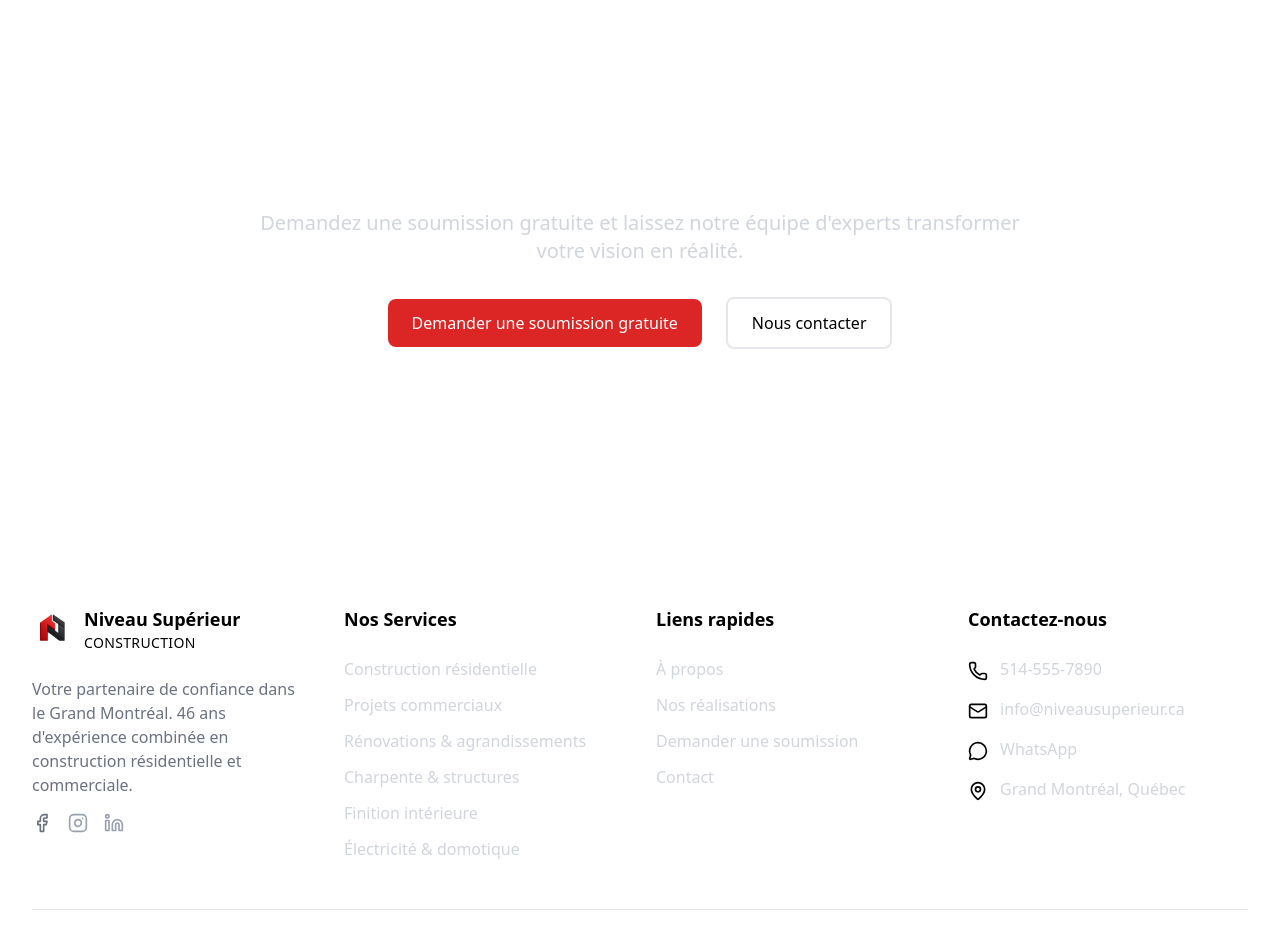
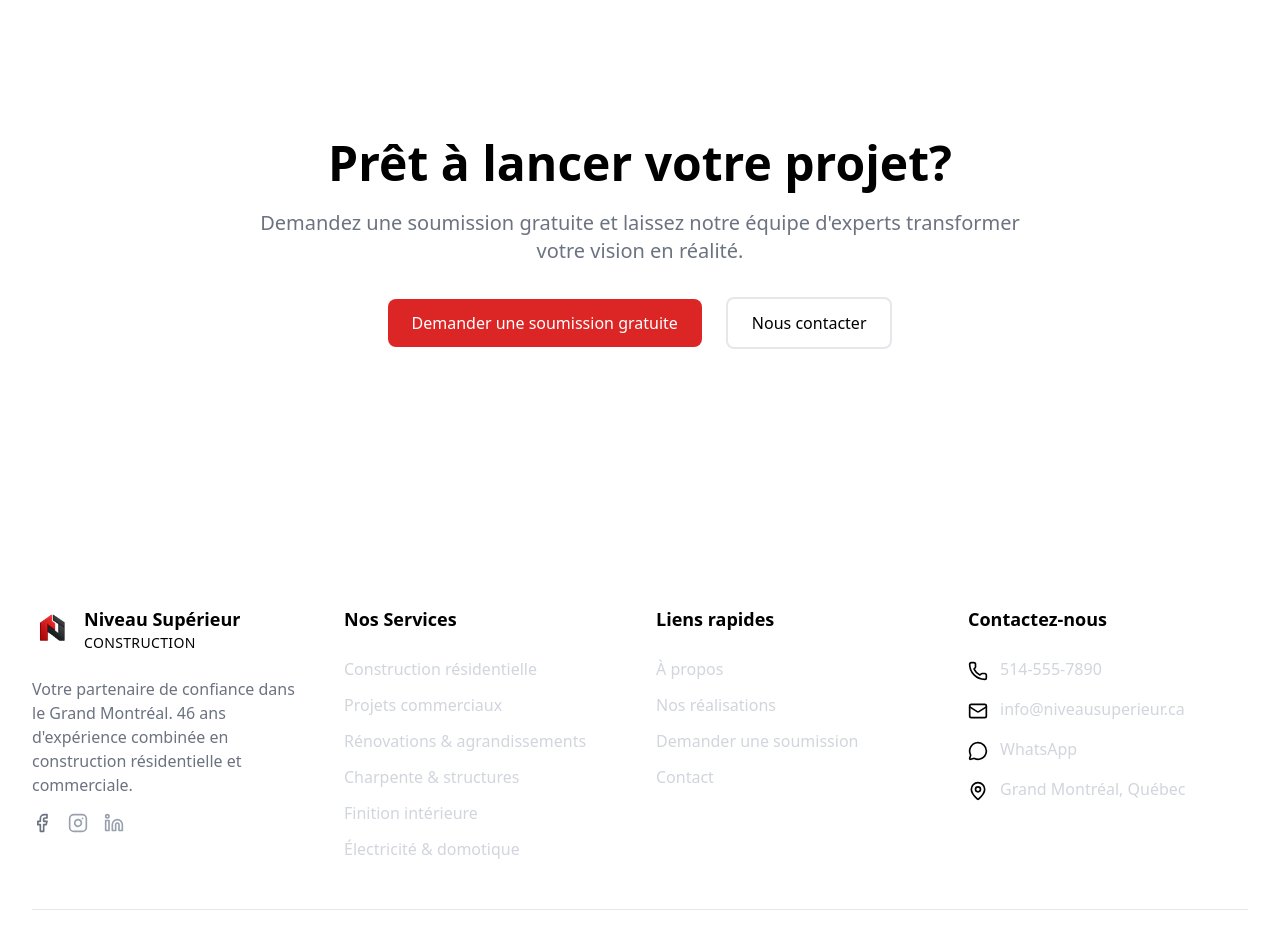
Before and after one commit to mtldev-dotcom/site-niveau-superieur, a Next.js app: page / in a window 1280 px wide. Shown: the part 4180-5110 px from the top of the page. Built offline with nearby package versions, Linux system fonts and the light colour scheme; no server answers.

Commit message:
new stable

```diff
--- a/app/layout.tsx
+++ b/app/layout.tsx
@@ -88,29 +88,30 @@ export default async function RootLayout({
 }>) {
   const setInitialTheme = `(function() {
     try {
-      // Only apply when no explicit theme class is present (server may have rendered one)
       var root = document.documentElement;
-      if (root.classList.contains('dark') || root.classList.contains('light')) return;
-      var theme = localStorage.getItem('theme');
-      if (theme === 'dark') {
-        root.classList.add('dark');
-      } else if (theme === 'light') {
-        root.classList.add('light');
-      } else if (window.matchMedia && window.matchMedia('(prefers-color-scheme: dark)').matches) {
-        root.classList.add('dark');
-      } else {
-        root.classList.add('light');
+      var stored = localStorage.getItem('theme');
+      var theme = stored === 'dark' || stored === 'light' ? stored : '';
+      if (!theme && window.matchMedia) {
+        theme = window.matchMedia('(prefers-color-scheme: dark)').matches ? 'dark' : 'light';
       }
+      if (!theme) {
+        theme = 'light';
+      }
+      var opposite = theme === 'dark' ? 'light' : 'dark';
+      root.classList.remove(opposite);
+      root.classList.add(theme);
+      var maxAge = 60 * 60 * 24 * 365;
+      document.cookie = 'theme=' + theme + '; Path=/; Max-Age=' + maxAge + '; SameSite=Lax';
     } catch (e) {}
   })();`;
 
   // Read server-side cookie to set html class before hydration (Next.js server)
   const cookieStore = await cookies();
   const themeCookie = cookieStore.get?.('theme')?.value ?? cookieStore.get('theme')?.value;
-  const htmlClass = themeCookie === 'dark' ? 'dark' : themeCookie === 'light' ? 'light' : '';
+  const htmlClass = themeCookie === 'dark' ? 'dark' : themeCookie === 'light' ? 'light' : undefined;
 
   return (
-    <html lang="en" className={htmlClass}>
+    <html lang="en" className={htmlClass} suppressHydrationWarning>
       <head>
         <script dangerouslySetInnerHTML={{ __html: setInitialTheme }} />
       </head>
--- a/app/page.tsx
+++ b/app/page.tsx
@@ -297,10 +297,10 @@ export default function Home() {
       {/* CTA Section */}
       <section className="section-padding bg-brand-black text-white">
         <div className="container-custom text-center">
-          <h2 className="heading-lg text-white mb-4">
+          <h2 className="heading-lg text-theme mb-4">
             Prêt à lancer votre projet?
           </h2>
-          <p className="font-open-sans text-xl text-gray-300 mb-8 max-w-3xl mx-auto">
+          <p className="font-open-sans text-xl text-muted mb-8 max-w-3xl mx-auto">
             Demandez une soumission gratuite et laissez notre équipe d&apos;experts
             transformer votre vision en réalité.
           </p>
```
